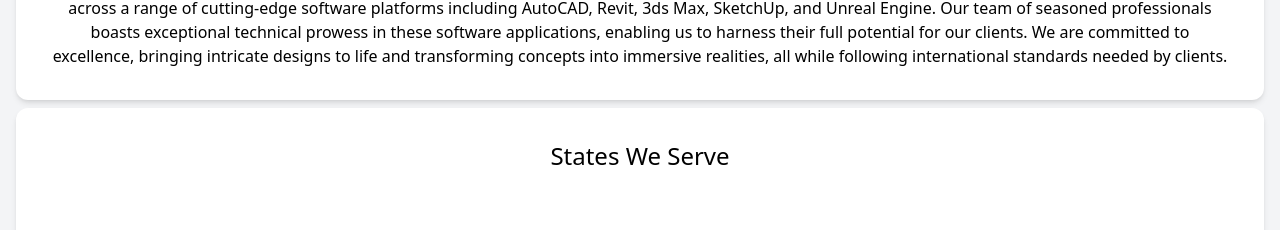
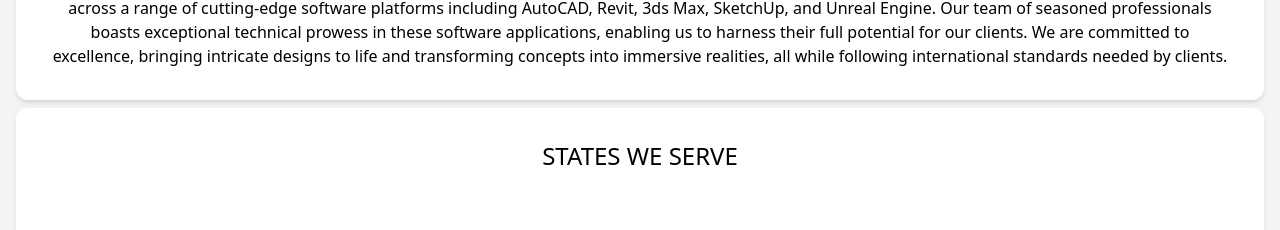
Before and after one commit to HelloChathura/design-seven, a Next.js app: page /ourservices in a window 1280 px wide. Shown: the part 1138-1368 px from the top of the page. Built offline with nearby package versions, Linux system fonts and the light colour scheme.

Commit message:
sitemap added

```diff
--- a/app/ourservices/page.tsx
+++ b/app/ourservices/page.tsx
@@ -111,7 +111,7 @@ export default function About() {
         <div className="max-w-9xl mx-auto mt-2">
           <Card className="shadow-lg rounded-xl transition-all duration-500 hover:shadow-2xl">
             <div className="p-8">
-              <h2 className="text-2xl mb-8 text-center">States We Serve</h2>
+              <h2 className="text-2xl mb-8 text-center">STATES WE SERVE</h2>
               <div className="flex flex-wrap justify-center items-center gap-8 mb-8">
                 {[
                   { name: "serve", src: "./states-we-serve.png" },
```
Also changed, not shown: 1 other file (tests, documents, lock files or other folders).
